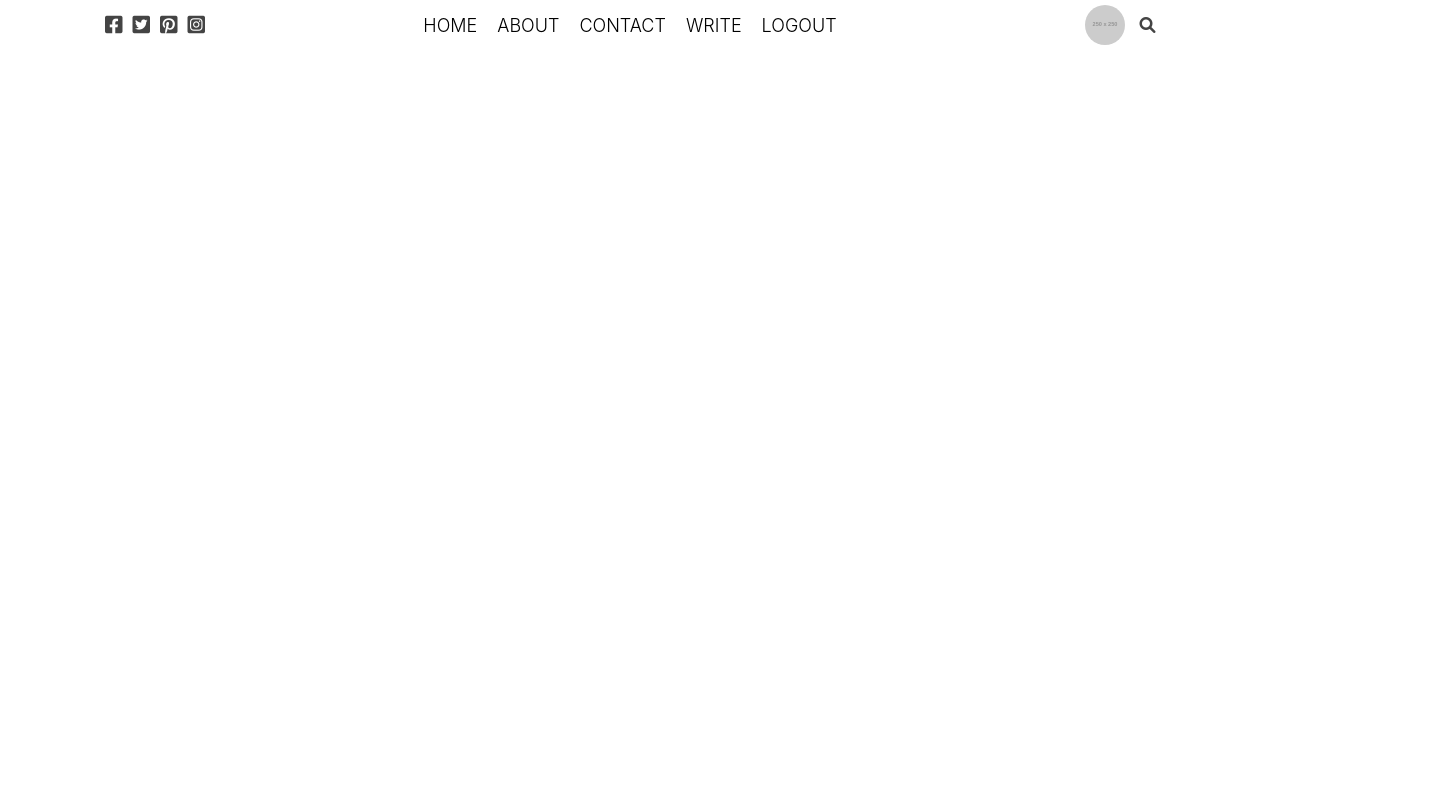
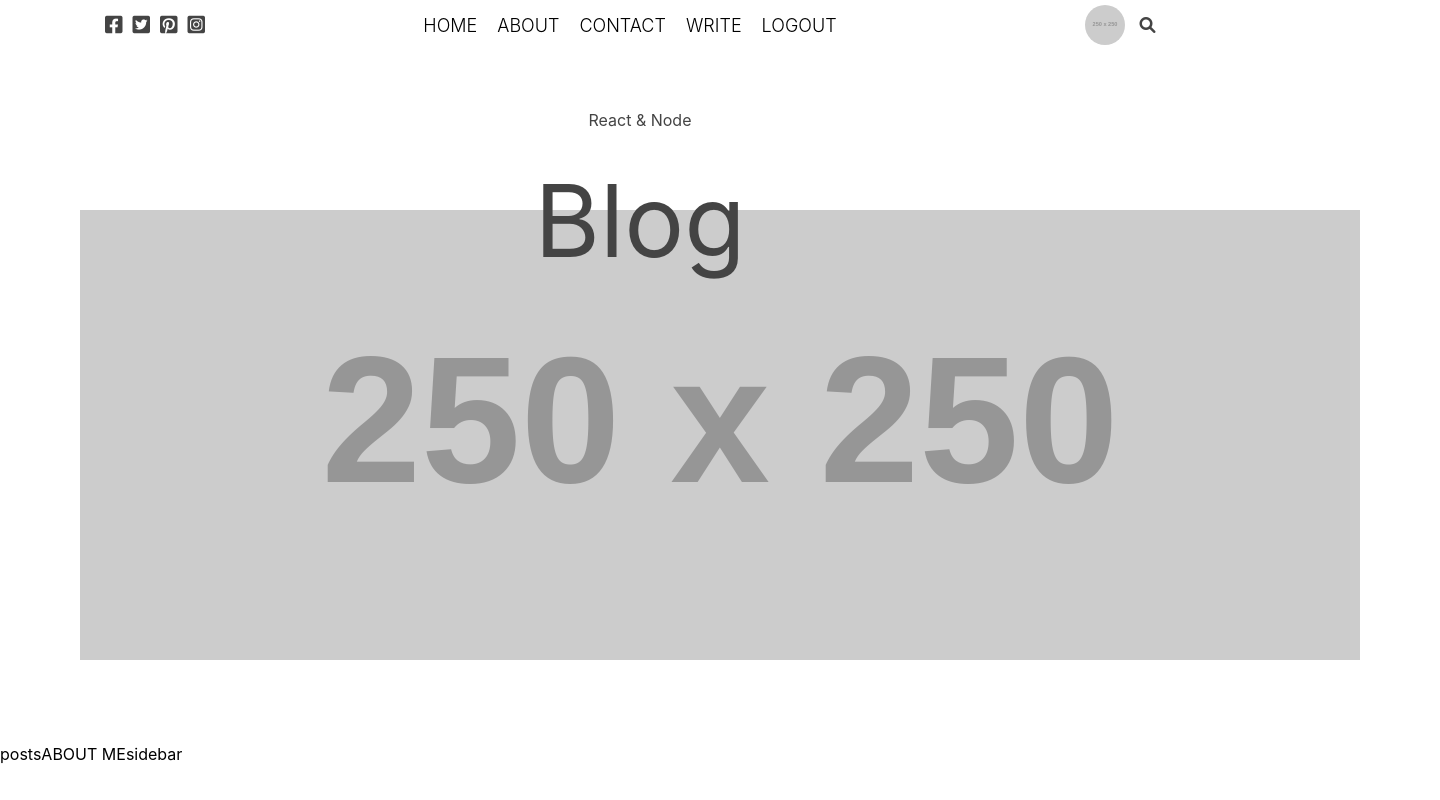
Before and after one commit to BennetWilson/DRIP, a React (Create React App) app in the folder drip/: page / in a window 1280 px wide. Shown: the whole page, 1440 px wide, since content can reach past the window. Built offline with nearby package versions, Linux system fonts and the light colour scheme.

Commit message:
added pages home and sidebar folder

```diff
--- a/drip/src/App.js
+++ b/drip/src/App.js
@@ -1,11 +1,12 @@
-import TopBar from './topbar/Topbar';
+import TopBar from './topbar/topbar';
 import './App.css';
+import Home from './pages/home/Home';
 
 function App() {
   return (
     <>
     <TopBar />
-    <p></p>
+    <Home />
     </>
 
   );
--- /dev/null
+++ b/drip/src/header/header.css
@@ -0,0 +1,29 @@
+.header {
+    margin-top: 60px;
+}
+
+.headerTitles {
+    display: flex;
+    flex-direction: column;
+    align-items: center;
+    color: #444;
+}
+
+.headerTitlesSm {
+    position: absolute;
+    top: 18%;
+    font-size: 20px;
+}
+
+.headerTitleLg {
+    position: absolute;
+    top: 20%;
+    font-size: 100px;
+}
+
+.headerImg {
+    width: 100%;
+    height: 450px;
+    margin: 80px;
+    object-fit: cover;
+}
--- /dev/null
+++ b/drip/src/header/header.jsx
@@ -0,0 +1,18 @@
+import React from "react";
+import "./header.css";
+
+export default function Header() {
+  return (
+    <div className="header">
+      <div className="headerTitles">
+        <span className="headerTitleSm">React & Node</span>
+        <span className="headerTitleLg">Blog</span>
+      </div>
+      <img
+        className="headerImg"
+        src="https://via.placeholder.com/250"
+        alt=""
+      />
+    </div>
+  );
+}
--- /dev/null
+++ b/drip/src/pages/home/Home.jsx
@@ -0,0 +1,17 @@
+import React from 'react';
+import Header from '../../header/header';
+import Sidebar from '../../sidebar/Sidebar';
+import Posts from '../../posts/Posts';
+import './home.css';
+
+export default function Home() {
+    return (
+        <>
+            <Header/>
+        <div className='home'>
+           <Posts />
+           <Sidebar />
+        </div>
+        </>
+    );
+}
--- /dev/null
+++ b/drip/src/pages/home/home.css
@@ -0,0 +1,4 @@
+.home {
+    display: flex;
+
+}
--- /dev/null
+++ b/drip/src/posts/Posts.jsx
@@ -0,0 +1,9 @@
+import React from 'react';
+
+export default function Posts() {
+    return (
+        <div className='posts'>
+            posts
+        </div>
+    );
+}
--- /dev/null
+++ b/drip/src/posts/posts.css
@@ -0,0 +1,4 @@
+.posts {
+    flex: 9 ;
+
+}
--- /dev/null
+++ b/drip/src/sidebar/Sidebar.jsx
@@ -0,0 +1,12 @@
+import React from 'react';
+import './sidebar.css'
+
+export default function Sidebar() {
+    return (
+        <div className='sidebar'>
+            <div className="sidebarItem"></div>
+            <span className='sidebarTitle'>ABOUT ME</span>
+            sidebar
+        </div>
+    );
+}
--- /dev/null
+++ b/drip/src/sidebar/sidebar.css
@@ -0,0 +1,3 @@
+.sidebar {
+    flex: 3;
+}
```
